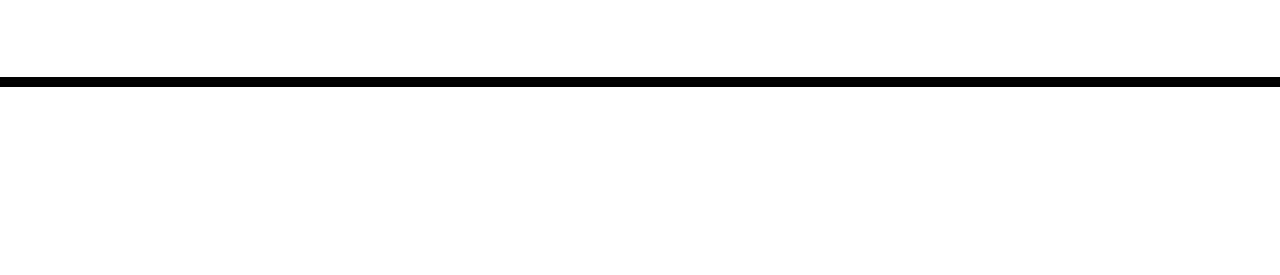
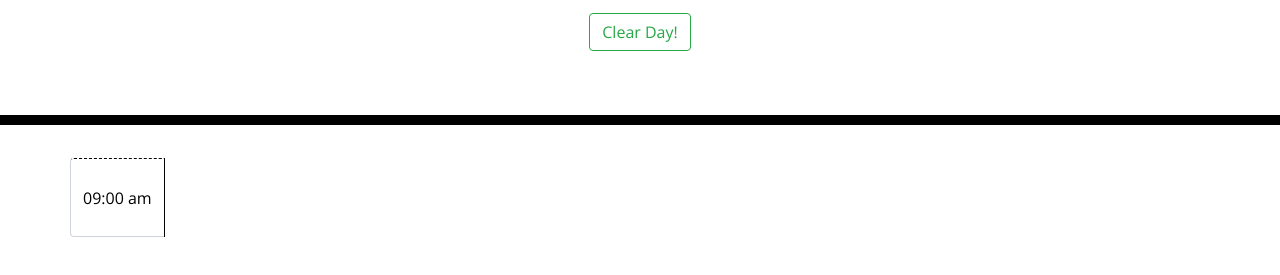
Before and after one commit to Aishels/Amazing-work-day-scheduler, a plain HTML site: page Develop/index.html in a window 1280 px wide. Shown: the part 181-456 px from the top of the page. Drawn offline with nearby package versions, Linux system fonts and the light colour scheme.

Commit message:
added clear day button in html

```diff
--- a/Develop/index.html
+++ b/Develop/index.html
@@ -19,6 +19,7 @@
       rel="stylesheet"
     />
     <link rel="stylesheet" href="style.css" />
+
     <title>Work Day Scheduler</title>
   </head>
 
@@ -27,9 +28,19 @@
       <h1 class="display-3">Work Day Scheduler</h1>
       <p class="lead">A simple calendar app for scheduling your work day</p>
       <p id="currentDay" class="lead"></p>
+      <button type="button" class="btn btn-outline-success" id="clearDay">Clear Day!</button>
+
     </header>
     <div class="container">
       <!-- Timeblocks go here -->
+      <div class="row">
+        <div class="input-group">
+          <div class="input-group-prepend">
+            <span class="input-group-text hour">09:00 am</span>
+          </div>
+          <textarea class="form-contol" aria-label="With textarea" id="9am"></textarea>
+        </div>
+      </div>
     </div>
 
     <script src="https://code.jquery.com/jquery-3.4.1.min.js"></script>
```
Also changed, not shown: Develop/script.js (added).
